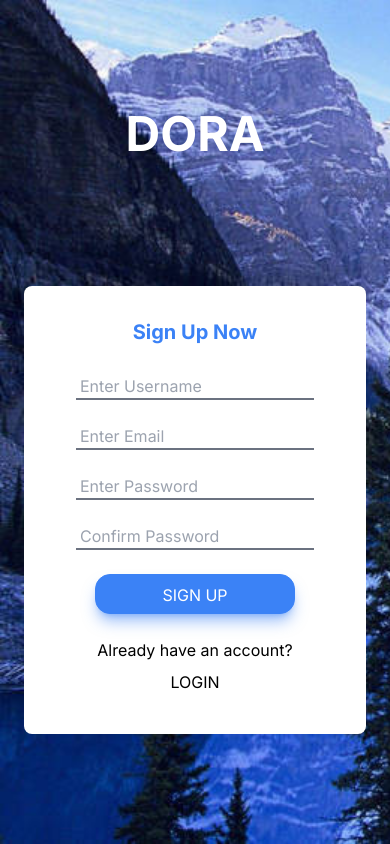
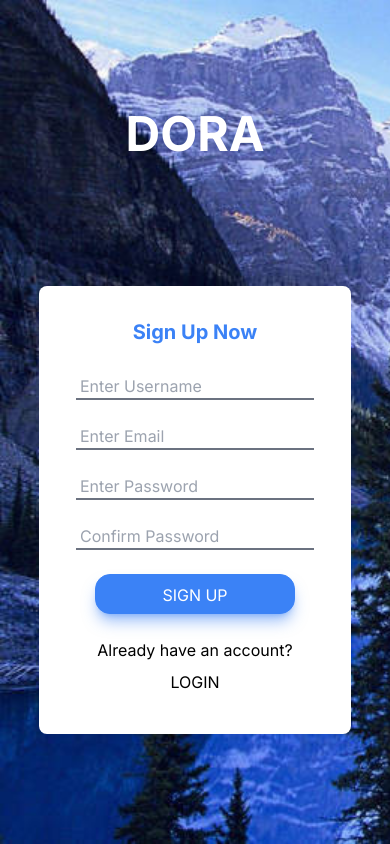
Before and after one commit to saeagleson/DORA, a Next.js app: page / in a window 390 px wide. Built offline with nearby package versions, Linux system fonts and the light colour scheme.

Commit message:
Added quick responsive styling on home page

```diff
--- a/src/app/page.tsx
+++ b/src/app/page.tsx
@@ -87,7 +87,7 @@ const Register = () => {
                 <div className="text-white font-bold text-5xl md:text-8xl mb-32">DORA</div>
 
                 {/* Sign Up (header)) */}
-                <div className="bg-white rounded-lg p-8">
+                <div className="bg-white rounded-lg p-8" style={{maxWidth: 'maxContent', margin: 'auto'}}>
 
                 <header className="text-blue-500 font-bold text- text-xl">Sign Up Now</header>
                 <form onSubmit={handleSubmit} className="">
```
